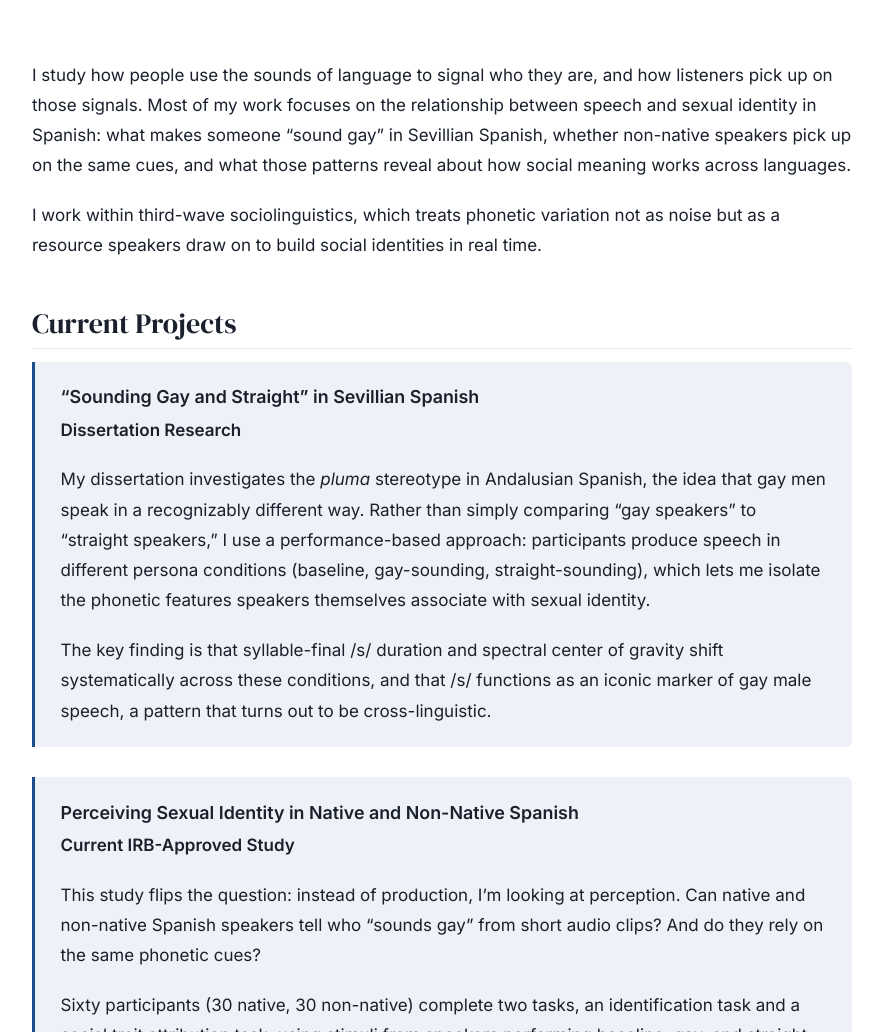
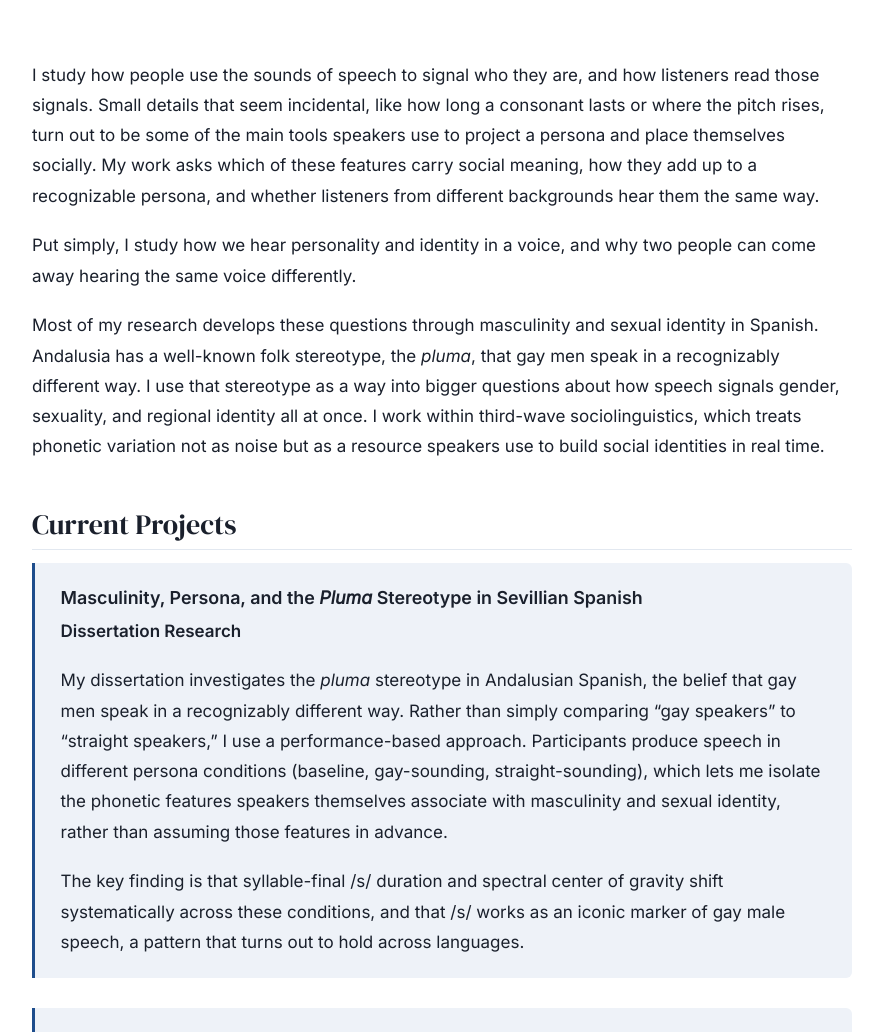
Before and after one commit to calebhkelley/calebhkelley.github.io, a Jekyll site: the page built from _pages/research.md, in a window 1280 px wide and 1400 px high. Shown: the part 368-1400 px from the top of the window, without its empty margins (198-1081 px from the left). Built offline with Jekyll 4.4.1, drawn with Linux system fonts in a browser that asks for light colours; some of the changed text lies outside the part shown.

Commit message:
Reframe research around persona and social meaning; update gallery images

```diff
--- a/_pages/research.md
+++ b/_pages/research.md
@@ -7,34 +7,36 @@ header:
   overlay_filter: 0.3
 ---
 
-I study how people use the sounds of language to signal who they are, and how listeners pick up on those signals. Most of my work focuses on the relationship between speech and sexual identity in Spanish: what makes someone "sound gay" in Sevillian Spanish, whether non-native speakers pick up on the same cues, and what those patterns reveal about how social meaning works across languages.
+I study how people use the sounds of speech to signal who they are, and how listeners read those signals. Small details that seem incidental, like how long a consonant lasts or where the pitch rises, turn out to be some of the main tools speakers use to project a persona and place themselves socially. My work asks which of these features carry social meaning, how they add up to a recognizable persona, and whether listeners from different backgrounds hear them the same way.
 
-I work within third-wave sociolinguistics, which treats phonetic variation not as noise but as a resource speakers draw on to build social identities in real time.
+Put simply, I study how we hear personality and identity in a voice, and why two people can come away hearing the same voice differently.
+
+Most of my research develops these questions through masculinity and sexual identity in Spanish. Andalusia has a well-known folk stereotype, the *pluma*, that gay men speak in a recognizably different way. I use that stereotype as a way into bigger questions about how speech signals gender, sexuality, and regional identity all at once. I work within third-wave sociolinguistics, which treats phonetic variation not as noise but as a resource speakers use to build social identities in real time.
 
 ## Current Projects
 
 <div class="project-block" markdown="1">
-### "Sounding Gay and Straight" in Sevillian Spanish
+### Masculinity, Persona, and the *Pluma* Stereotype in Sevillian Spanish
 **Dissertation Research**
 
-My dissertation investigates the *pluma* stereotype in Andalusian Spanish, the idea that gay men speak in a recognizably different way. Rather than simply comparing "gay speakers" to "straight speakers," I use a performance-based approach: participants produce speech in different persona conditions (baseline, gay-sounding, straight-sounding), which lets me isolate the phonetic features speakers themselves associate with sexual identity.
+My dissertation investigates the *pluma* stereotype in Andalusian Spanish, the belief that gay men speak in a recognizably different way. Rather than simply comparing "gay speakers" to "straight speakers," I use a performance-based approach. Participants produce speech in different persona conditions (baseline, gay-sounding, straight-sounding), which lets me isolate the phonetic features speakers themselves associate with masculinity and sexual identity, rather than assuming those features in advance.
 
-The key finding is that syllable-final /s/ duration and spectral center of gravity shift systematically across these conditions, and that /s/ functions as an iconic marker of gay male speech, a pattern that turns out to be cross-linguistic.
+The key finding is that syllable-final /s/ duration and spectral center of gravity shift systematically across these conditions, and that /s/ works as an iconic marker of gay male speech, a pattern that turns out to hold across languages.
 </div>
 
 <div class="project-block" markdown="1">
-### Perceiving Sexual Identity in Native and Non-Native Spanish
+### Perceiving Social Identity in Native and Non-Native Spanish
 **Current IRB-Approved Study**
 
-This study flips the question: instead of production, I'm looking at perception. Can native and non-native Spanish speakers tell who "sounds gay" from short audio clips? And do they rely on the same phonetic cues?
+This study flips the question from production to perception. Can native and non-native Spanish speakers tell who "sounds gay" from short audio clips, and do they rely on the same phonetic cues?
 
-Sixty participants (30 native, 30 non-native) complete two tasks, an identification task and a social trait attribution task, using stimuli from speakers performing baseline, gay, and straight persona conditions. The speaker pool includes Sevillian, Venezuelan, and Basque Spanish varieties, so I can also look at how regional dialect interacts with perceived sexual identity.
+Sixty participants (30 native, 30 non-native) complete two tasks, an identification task and a social trait attribution task, using stimuli from speakers performing baseline, gay, and straight persona conditions. The speaker pool includes Sevillian, Venezuelan, and Basque Spanish varieties, so I can also look at how regional dialect interacts with perceived identity.
 
-This project sits at the intersection of sociophonetics, second language acquisition, and queer linguistics, an intersection that has barely been explored.
+This project sits at the intersection of sociophonetics, second language acquisition, and queer linguistics, an area that has barely been explored.
 </div>
 
 <div class="project-block" markdown="1">
-### Prosodic Variation Across LGBTQ+ and Straight Speakers
+### Prosody and Social Meaning Across LGBTQ+ and Straight Speakers
 **In Progress**
 
 This project turns to prosody, examining pitch accents and intonation patterns in Andalusian Spanish across speakers of different sexual orientations. I'm analyzing declaratives, exclamatives, and imperatives using Sp_ToBI notation to see whether prosodic features carry social meaning in the same way segmental ones do.
@@ -49,9 +51,20 @@ This project turns to prosody, examining pitch accents and intonation patterns i
 [Slides (PDF)](/assets/files/perception_seminar_talk_v6.pdf) · [Handout (PDF)](/assets/files/perception_talk_handout.pdf)
 </div>
 
+## Selected Work in Progress
+
+<!-- Replace the bracketed placeholders with real venues, years, and links as they firm up.
+     Delete any line that isn't ready to show, and add published work above this list once available. -->
+
+Kelley, C. H. (in prep). *Sounding gay and straight in Sevillian Spanish: A performance-based study of syllable-final /s/.* [Dissertation, The University of Alabama].
+
+Kelley, C. H. (in progress). *Perceiving social identity in native and non-native Spanish.* [Manuscript in preparation].
+
+Kelley, C. H. (in progress). *Prosody and social meaning across LGBTQ+ and straight speakers of Andalusian Spanish.* [Manuscript in preparation].
+
 ## Research Interests
 
-Sociophonetics and phonetic variation · language and sexuality · social personae and performance-based methodology · acoustic phonetics and speech perception · Spanish intonation and prosody · LGBTQ+ linguistics
+Sociophonetics and phonetic variation · social meaning and speaker personae · language, gender, and masculinity · language and sexuality · speech perception and second language acquisition · Spanish intonation and prosody · performance-based methodology · LGBTQ+ linguistics
 
 ## Methods
 
--- a/index.html
+++ b/index.html
@@ -12,7 +12,7 @@ feature_row:
   - image_path: /assets/images/ritupon-baishya-HkqFGB7T2g0-unsplash.jpg
     alt: "Research"
     title: "Research"
-    excerpt: "How do speakers use sound to signal identity? I study the phonetics of sexual identity in Spanish."
+    excerpt: "How do speakers turn sound into social identity? I study the phonetics of persona, masculinity, and perception in Spanish."
     url: "/research/"
     btn_label: "See Projects"
   - image_path: /assets/images/daniel-alvasd-_RgeLpaIp7k-unsplash.jpg
```
Also changed, not shown: _pages/about.md (+1 -1 lines), assets/images/cartoon selfie.JPG (renamed from assets/images/IMG_0849.JPG.jpeg), assets/images/charlie_younger.jpeg (renamed from assets/images/IMG_0585.jpeg), assets/images/gallery/fountain in Madrid.jpeg (added), assets/images/gallery/paris_hotdog.jpeg (added), assets/images/gallery/paris_louvre.PNG (added), assets/images/gallery/paris_louvreFULL.PNG (added), assets/images/gallery/uab hat.JPG (added), 4 other files.
